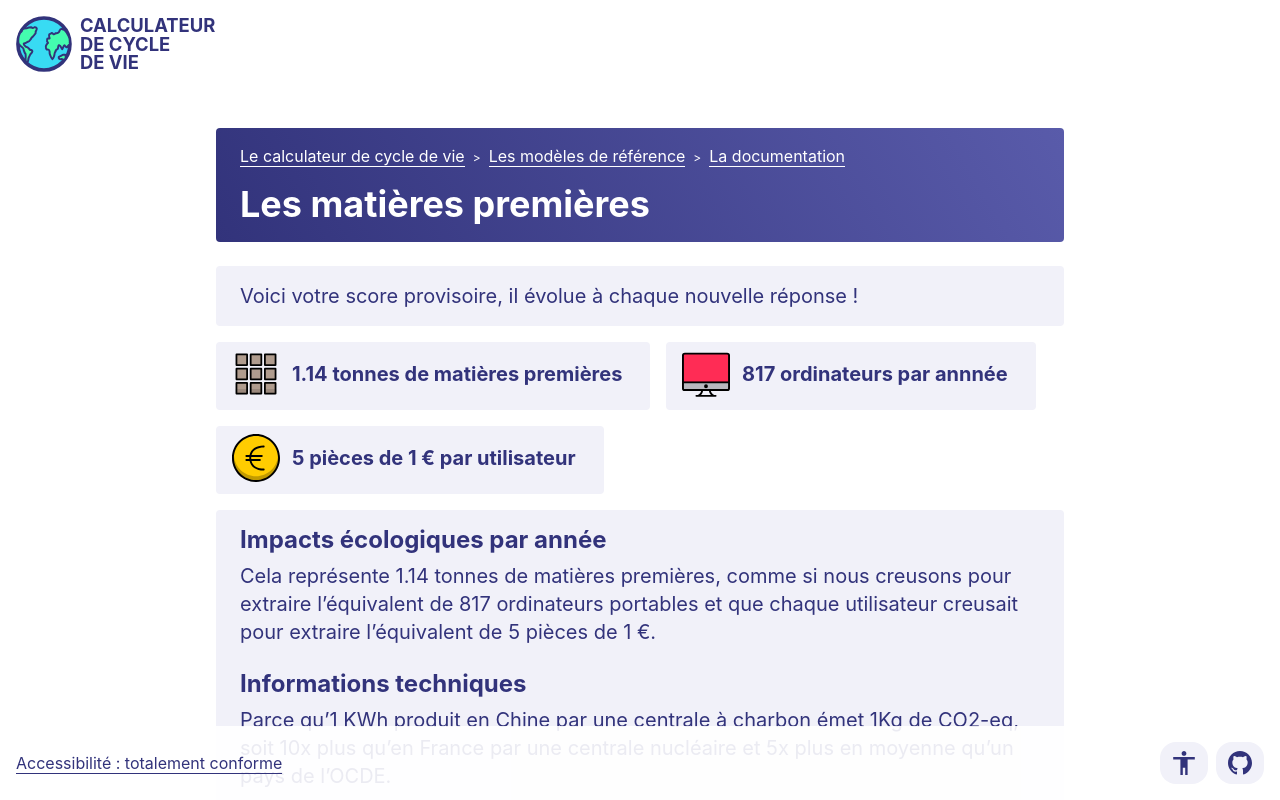
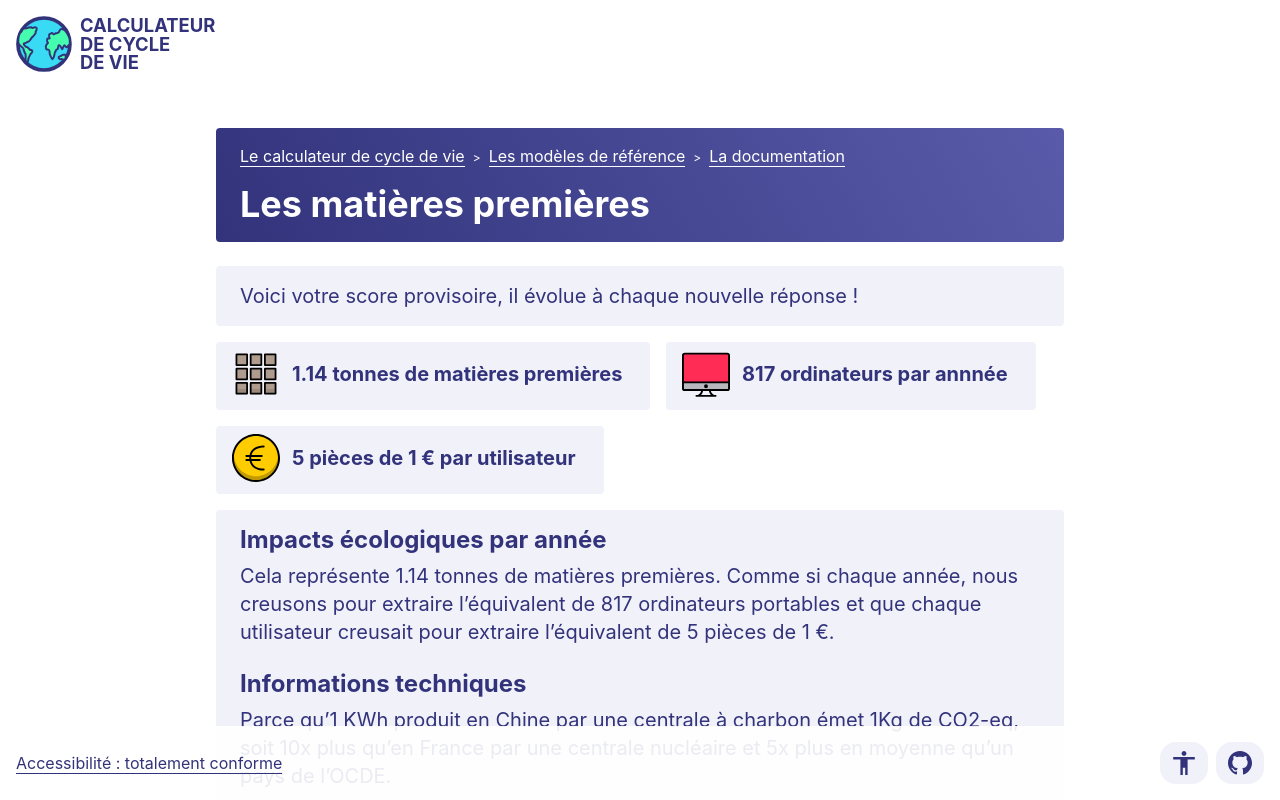
Before and after one commit to adrienloup/lcc, a React (Vite) app: page /lcc/documentation/matieres-premieres in a window 1280 px wide. Shown: the top 800 px of the page. Built offline with nearby package versions, Linux system fonts and the light colour scheme.

Commit message:
Initialize lcc project

```diff
--- a/src/pages/Documentation/Materials/Materials.tsx
+++ b/src/pages/Documentation/Materials/Materials.tsx
@@ -56,7 +56,7 @@ function Materials() {
           <Score text={`${coinScore} pièces de 1&nbsp;€ par utilisateur`} icon='coin' />
           <div className='frame'>
             <Subtitle text='Impacts écologiques par année' />
-            <Text text={`<p>Cela représente ${materialsScore} tonnes de matières premières, comme si nous creusons pour extraire l’équivalent de ${desktopScore} ordinateurs portables et que chaque utilisateur creusait pour extraire l’équivalent de ${coinScore} pièces de 1&nbsp;€.</p>`} />
+            <Text text={`<p>Cela représente ${materialsScore} tonnes de matières premières. Comme si chaque année, nous creusons pour extraire l’équivalent de ${desktopScore} ordinateurs portables et que chaque utilisateur creusait pour extraire l’équivalent de ${coinScore} pièces de 1&nbsp;€.</p>`} />
             <Subtitle text='Informations techniques' />
             <Text text='<p>Parce qu’1 KWh produit en Chine par une centrale à charbon émet 1Kg de CO2-eq, soit 10x plus qu’en France par une centrale nucléaire et 5x plus en moyenne qu’un pays de l’OCDE.</p>' />
             <Subtitle text='Comment cette donnée est-elle calculée&nbsp;?' />
```
